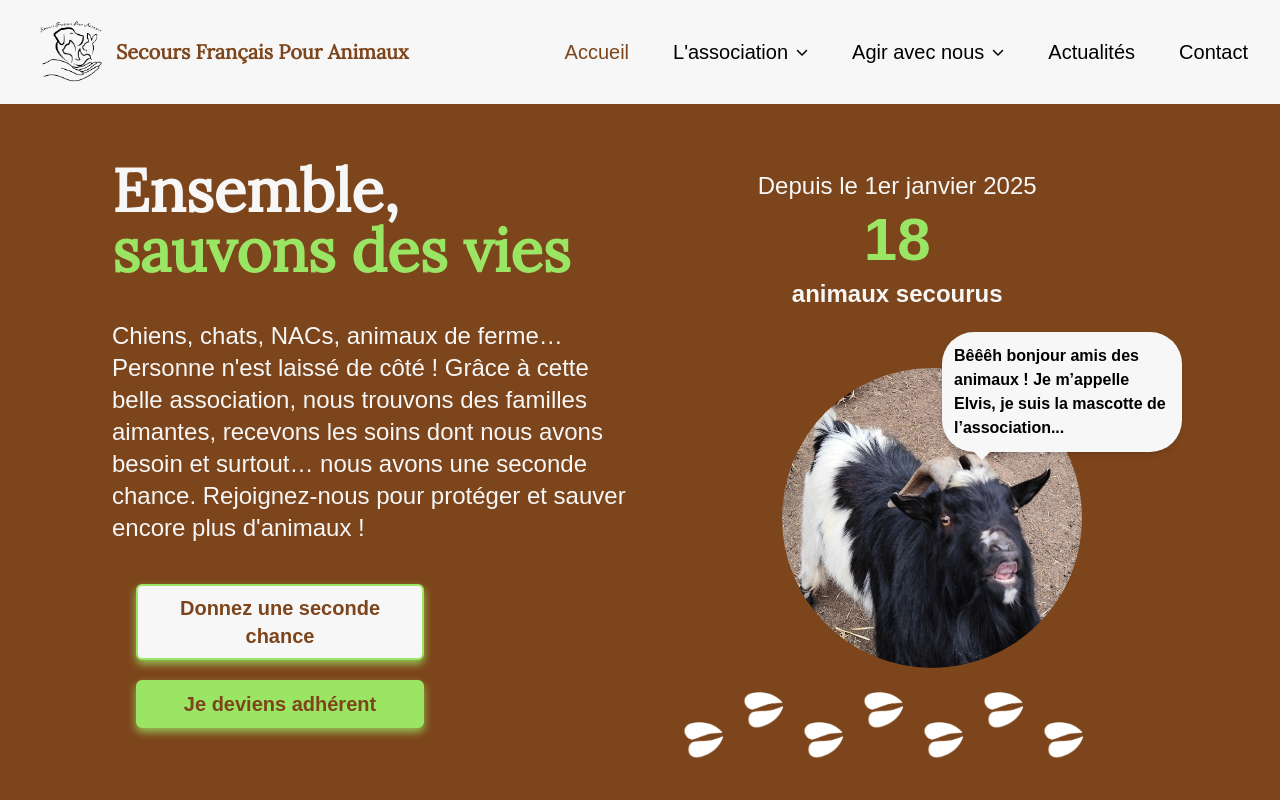
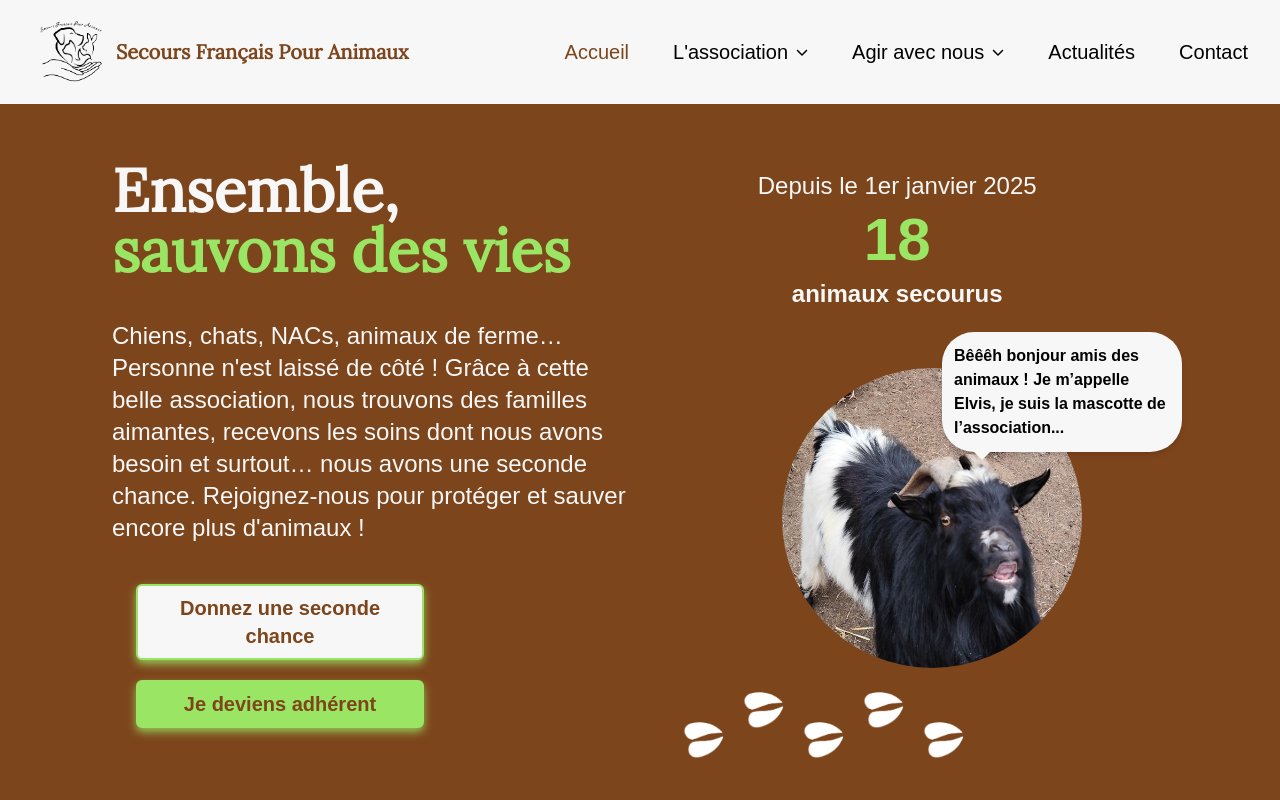
Before and after one commit to Tonyac-create/site, a Next.js app: page / in a window 1280 px wide. Shown: the top 800 px of the page. Built offline with nearby package versions, Linux system fonts and the light colour scheme; a web font is replaced by a local one.

Commit message:
update number footprints

```diff
--- a/app/components/HomePage/FootprintPath.tsx
+++ b/app/components/HomePage/FootprintPath.tsx
@@ -1,7 +1,7 @@
 import Image from 'next/image';
 
 const FootprintPath = () => {
-    const footprints = Array(7).fill(null);
+    const footprints = Array(5).fill(null);
 
     return (
         <div className="absolute inset-0 -left-20 lg:-left-32 pointer-events-none z-30">
```
